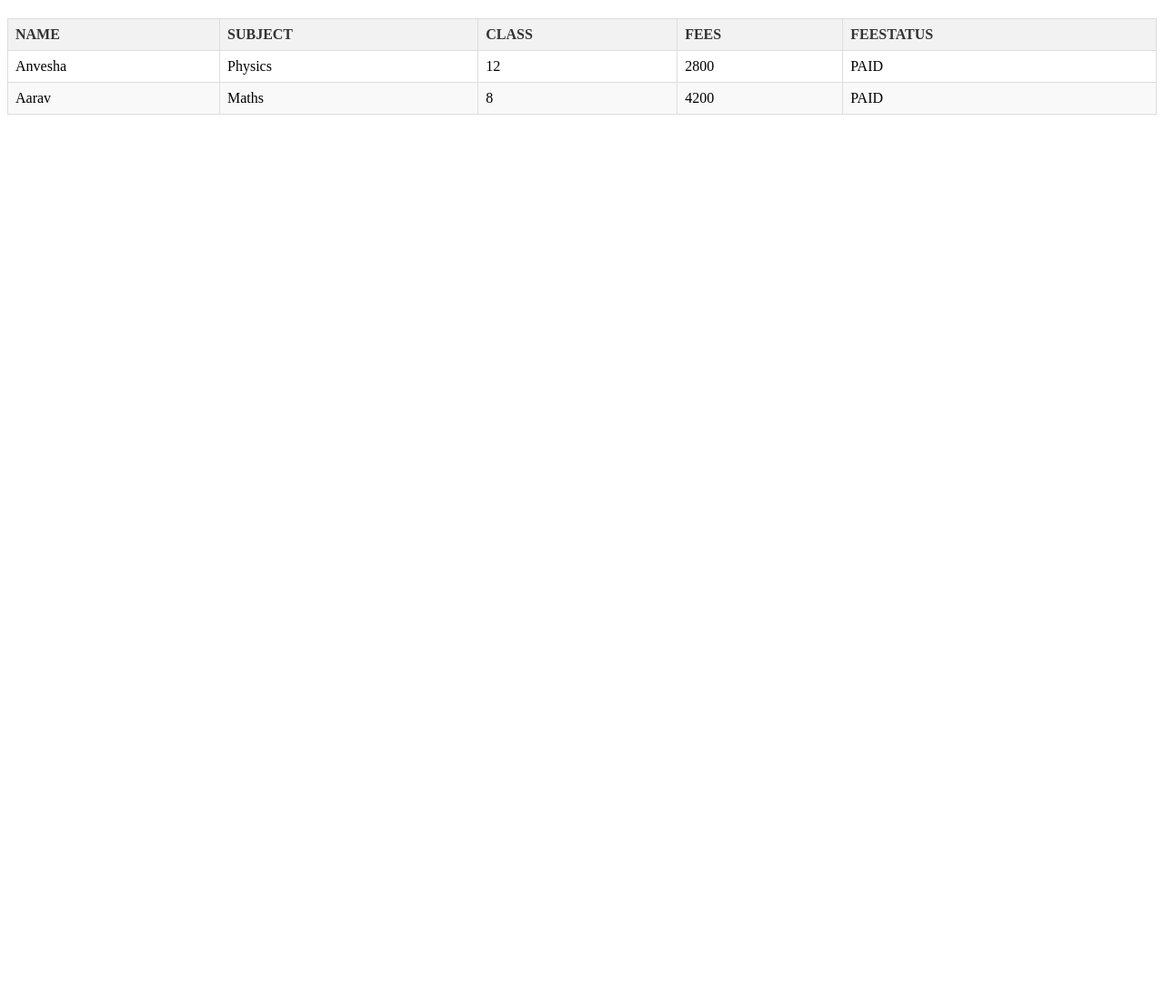
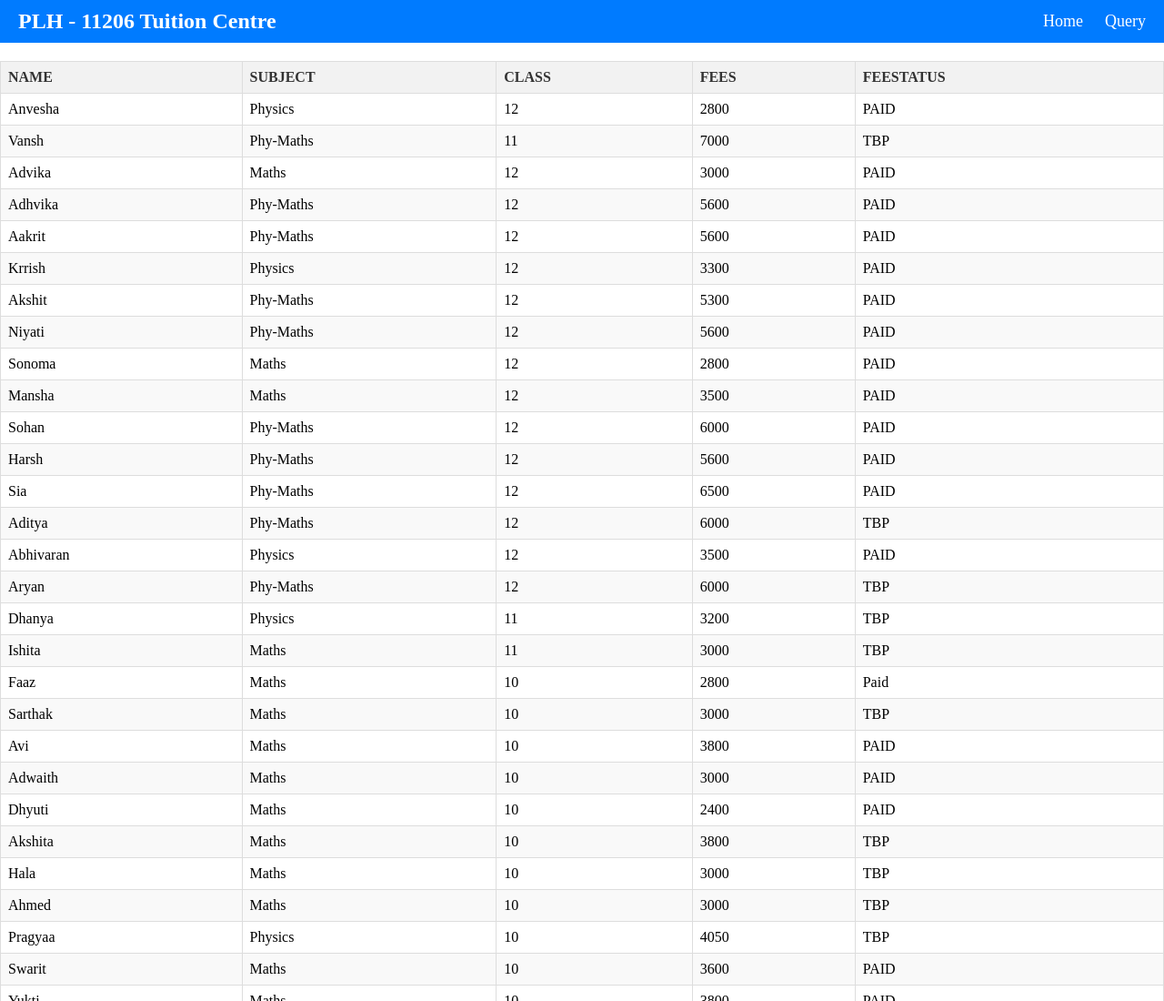
Before and after one commit to Vansh0123/tutor_centre, a plain HTML site: page static/index.html in a window 1280 px wide. Shown: the top 1100 px of the page at 91% size. Before the commit the page ends 800 px from the top, so only its background shows below. Drawn offline with Linux system fonts and the light colour scheme.

Commit message:
front end base iteration

```diff
--- /dev/null
+++ b/static/css/styles.css
@@ -0,0 +1,78 @@
+/* Reset some basic elements */
+body, ul {
+    margin: 0;
+    padding: 0;
+}
+
+/* Style the navigation bar */
+.navbar {
+    display: flex;
+    justify-content: space-between;
+    align-items: center;
+    background-color: #007BFF;
+    color: white;
+    padding: 10px 20px;
+}
+
+.nav-logo a {
+    color: white;
+    text-decoration: none;
+    font-size: 24px;
+    font-weight: bold;
+}
+
+.nav-links {
+    list-style-type: none;
+}
+
+.nav-links li {
+    display: inline;
+    margin-left: 20px;
+}
+
+.nav-links li a {
+    color: white;
+    text-decoration: none;
+    font-size: 18px;
+    transition: color 0.3s ease;
+}
+
+.nav-links li a:hover {
+    color: #FFD700;
+}
+
+/* Responsive adjustments */
+@media (max-width: 600px) {
+    .nav-logo {
+        margin-bottom: 10px;
+    }
+
+    .nav-links {
+        text-align: center;
+    }
+
+    .nav-links li {
+        display: block;
+        margin: 5px 0;
+    }
+}
+table {
+    width: 100%; /* Make the table span the full width of its container */
+    border-collapse: collapse; /* Collapse borders */
+    margin-top: 20px; /* Add some space above the table */
+}
+th, td {
+    border: 1px solid #ddd; /* Add borders to table headers and cells */
+    padding: 8px; /* Add padding inside table cells */
+    text-align: left; /* Align text to the left */
+}
+th {
+    background-color: #f2f2f2; /* Light grey background for headers */
+    color: #333; /* Dark text color for contrast */
+}
+tr:nth-child(even) {
+    background-color: #f9f9f9; /* Zebra-striping for rows */
+}
+tr:hover {
+    background-color: #eaeaea; /* Highlight row on hover */
+}
--- a/static/index.html
+++ b/static/index.html
@@ -1,15 +1,19 @@
 <!DOCTYPE html>
 <html lang="en">
-<head>
-    <meta charset="UTF-8">
+  <head>
+    <meta charset="UTF-8" />
     <title>JSON to Table</title>
-    <link rel="stylesheet" href="styles.css">
-</head>
-<body>
-
-<div id="table-container"></div>
-
-<script src="index.js"></script>
-
-</body>
+    <link rel="stylesheet" href="./css/styles.css" />
+  </head>
+  <body>
+    <nav class="navbar">
+      <div class="nav-logo"><a href="#">PLH - 11206 Tuition Centre</a></div>
+      <ul class="nav-links">
+        <li><a href="#home">Home</a></li>
+        <li><a href="#students">Query</a></li>
+      </ul>
+    </nav>
+    <div id="table-container"></div>
+    <script src="./js/index.js"></script>
+  </body>
 </html>
--- a/static/index.js
+++ /dev/null
@@ -1,65 +0,0 @@
-const jsonData = [
-  {
-    ID: "bc220d8c-2e3c-4979-9011-c968f68ecfce",
-    CreatedAt: "2024-04-07T09:26:42.79351Z",
-    UpdatedAt: "2024-04-07T09:26:42.79351Z",
-    Name: "Anvesha",
-    Subject: "Physics",
-    Class: "12",
-    Fees: 2800,
-    FeeStatus: "PAID",
-  },
-  {
-    ID: "bc220d8c-2e3c-4979-9011-c968f68ecfce",
-    CreatedAt: "2024-04-07T09:26:42.79351Z",
-    UpdatedAt: "2024-04-07T09:26:42.79351Z",
-    Name: "Aarav",
-    Subject: "Maths",
-    Class: "8",
-    Fees: 4200,
-    FeeStatus: "PAID",
-  },
-];
-
-
-
-function createTableFromJson(jsonData) {
-  const table = document.createElement("table");
-  const thead = document.createElement("thead");
-  const tbody = document.createElement("tbody");
-
-  // Create the header row
-  const headerRow = document.createElement("tr");
-  Object.keys(jsonData[0]).forEach((key) => {
-    if (key != "ID" && key != "CreatedAt" && key != "UpdatedAt") {
-      const headerCell = document.createElement("th");
-      headerCell.textContent = key.toUpperCase();
-      headerRow.appendChild(headerCell);
-    }
-  });
-  thead.appendChild(headerRow);
-
-  // Fill the table body with data rows
-  jsonData.forEach((item) => {
-    const row = document.createElement("tr");
-    Object.keys(item).forEach((k) => {
-      if (k != "ID" && k != "CreatedAt" && k != "UpdatedAt") {
-        const cell = document.createElement("td");
-        cell.textContent = item[k];
-        row.appendChild(cell);
-      }
-    });
-
-    tbody.appendChild(row);
-  });
-
-  // Append the header and body to the table
-  table.appendChild(thead);
-  table.appendChild(tbody);
-
-
-  // Append the table to the container
-  document.getElementById("table-container").appendChild(table);
-}
-
-createTableFromJson(jsonData);
--- a/static/styles.css
+++ /dev/null
@@ -1,20 +0,0 @@
-table {
-    width: 100%; /* Make the table span the full width of its container */
-    border-collapse: collapse; /* Collapse borders */
-    margin-top: 20px; /* Add some space above the table */
-}
-th, td {
-    border: 1px solid #ddd; /* Add borders to table headers and cells */
-    padding: 8px; /* Add padding inside table cells */
-    text-align: left; /* Align text to the left */
-}
-th {
-    background-color: #f2f2f2; /* Light grey background for headers */
-    color: #333; /* Dark text color for contrast */
-}
-tr:nth-child(even) {
-    background-color: #f9f9f9; /* Zebra-striping for rows */
-}
-tr:hover {
-    background-color: #eaeaea; /* Highlight row on hover */
-}
```
Also changed, not shown: static/package.json (deleted, +0 -11 lines).
